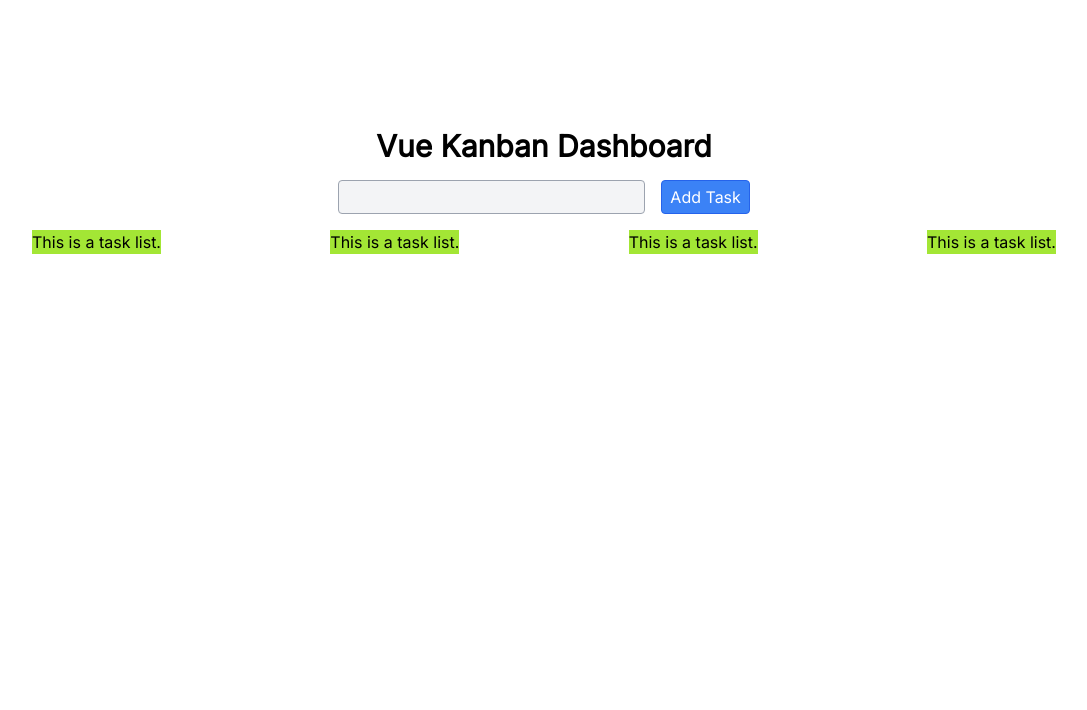
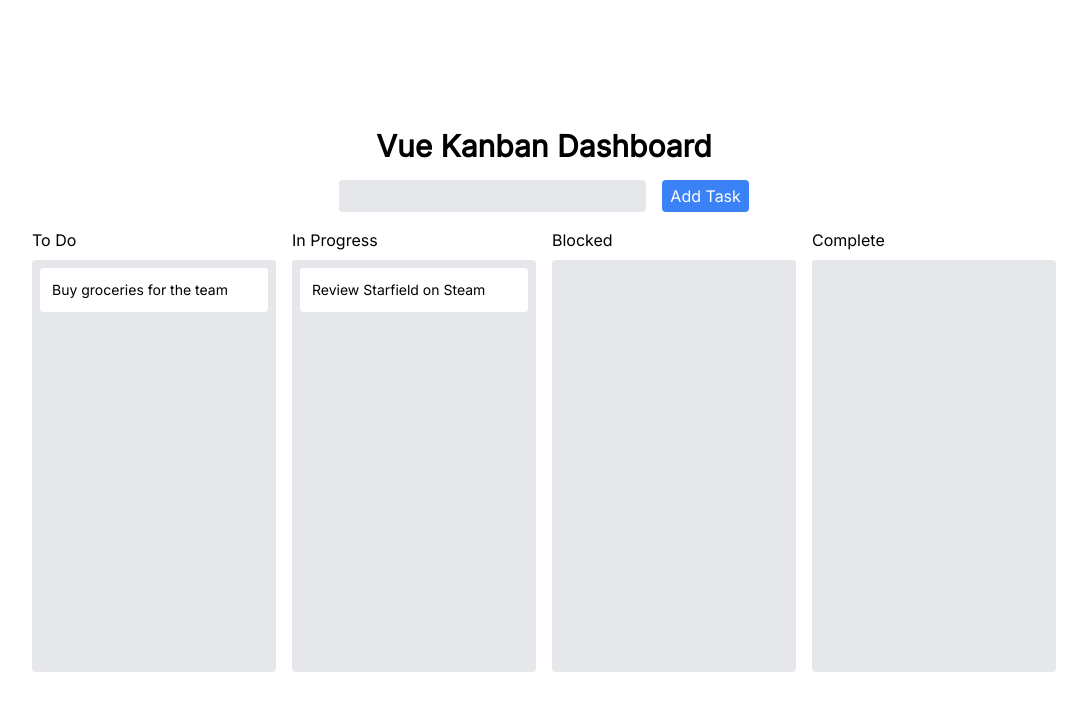
Before and after one commit to jumpcutfindo/vue-kanban-dashboard, a Vue app: page / in a window 1280 px wide. Shown: the top 710 px of the page, without its empty margins (96-1183 px from the left). Built offline with nearby package versions, Linux system fonts and the light colour scheme.

Commit message:
Add some props and components

```diff
--- a/package.json
+++ b/package.json
@@ -9,6 +9,9 @@
     "preview": "vite preview"
   },
   "dependencies": {
+    "@fortawesome/fontawesome-svg-core": "^6.5.1",
+    "@fortawesome/free-solid-svg-icons": "^6.5.1",
+    "@fortawesome/vue-fontawesome": "^3.0.5",
     "autoprefixer": "^10.4.16",
     "postcss": "^8.4.32",
     "tailwindcss": "^3.3.6",
--- a/src/App.vue
+++ b/src/App.vue
@@ -1,11 +1,10 @@
 <script setup>
-import KanbanBoard from './components/KanbanBoard.vue';
-
+import KanbanBoard from "./components/KanbanBoard.vue";
 </script>
 
 <template>
   <div class="max-w-screen-lg flex justify-center mx-auto min-h-screen py-32">
-    <div class="min-w-full">
+    <div class="min-w-full flex">
       <KanbanBoard />
     </div>
   </div>
--- a/src/assets/style.css
+++ b/src/assets/style.css
@@ -3,5 +3,7 @@
 @tailwind utilities;
 
 body {
-    font-family: 'Inter', sans-serif;
+    font-family: 'Inter', serif;
+    text-rendering: optimizeLegibility;
+    -webkit-font-smoothing: antialiased;
 }
--- a/src/components/KanbanBoard.vue
+++ b/src/components/KanbanBoard.vue
@@ -3,26 +3,33 @@ import { ref } from "vue";
 import TaskInput from "./TaskInput.vue";
 import TaskList from "./TaskList.vue";
 
+const tasks = ref([
+  { groupId: 0, name: "Buy groceries for the team" },
+  { groupId: 1, name: "Review Starfield on Steam" },
+]);
+
 const groups = ref([
-  { name: "To Do" },
-  { name: "In Progress" },
-  { name: "Blocked" },
-  { name: "Complete" },
+  { id: 0, name: "To Do" },
+  { id: 1, name: "In Progress" },
+  { id: 2, name: "Blocked" },
+  { id: 3, name: "Complete" },
 ]);
 </script>
 
 <template>
-  <div class="space-y-4">
+  <div class="flex flex-col flex-grow space-y-4">
     <div class="flex justify-center">
       <h1 class="text-3xl font-semibold">Vue Kanban Dashboard</h1>
     </div>
     <div class="flex flex-col min-w-full">
       <TaskInput />
     </div>
-    <div class="flex flex-row min-w-full justify-between">
-      <div v-for="group in groups">
-        <TaskList />
-      </div>
+    <div class="flex flex-row flex-grow min-w-full justify-between space-x-4">
+      <TaskList
+        v-for="group in groups"
+        :group-name="group.name"
+        :tasks="tasks.filter((t) => t.groupId === group.id)"
+      />
     </div>
   </div>
 </template>
--- /dev/null
+++ b/src/components/Task.vue
@@ -0,0 +1,9 @@
+<script setup>
+const props = defineProps(["taskName"]);
+</script>
+
+<template>
+  <div className="bg-white rounded p-3">
+    <p class="text-sm">{{ taskName }}</p>
+  </div>
+</template>
--- a/src/components/TaskInput.vue
+++ b/src/components/TaskInput.vue
@@ -1,11 +1,9 @@
 <template>
   <div class="flex flex-row justify-center space-x-4">
     <input
-      class="border border-gray-400 flex-grow max-w-[30%] rounded bg-gray-100 focus:outline-none px-2 py-1"
+      class="flex-grow max-w-[30%] rounded bg-gray-200 focus:outline-none px-2 py-1"
     />
-    <button
-      class="border border-blue-600 bg-blue-500 text-white py-1 px-2 rounded"
-    >
+    <button class="bg-blue-500 text-white py-1 px-2 rounded focus:outline-none">
       Add Task
     </button>
   </div>
--- a/src/components/TaskList.vue
+++ b/src/components/TaskList.vue
@@ -1,8 +1,15 @@
 <script setup>
 import { ref } from "vue";
-const items = ref([{}]);
+import Task from "./Task.vue";
+
+defineProps(["groupName", "tasks"]);
 </script>
 
 <template>
-  <div class="flex flex-col flex-grow bg-lime-400">This is a task list.</div>
+  <div class="flex flex-col w-full space-y-2">
+    <h2 class="font-xl">{{ groupName }}</h2>
+    <div class="flex-grow bg-gray-200 rounded p-2 space-y-2">
+      <Task v-for="task of tasks" :taskName="task.name" />
+    </div>
+  </div>
 </template>
```
Also changed, not shown: src/components/KanbanColumn.vue (deleted), 1 other file (tests, documents, lock files or other folders).
